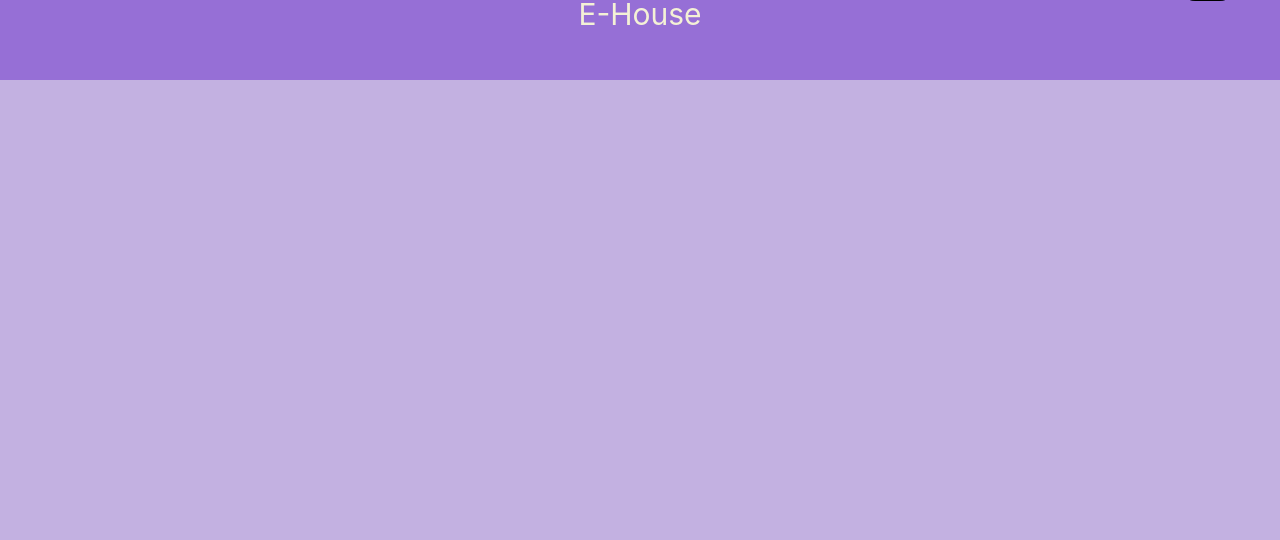
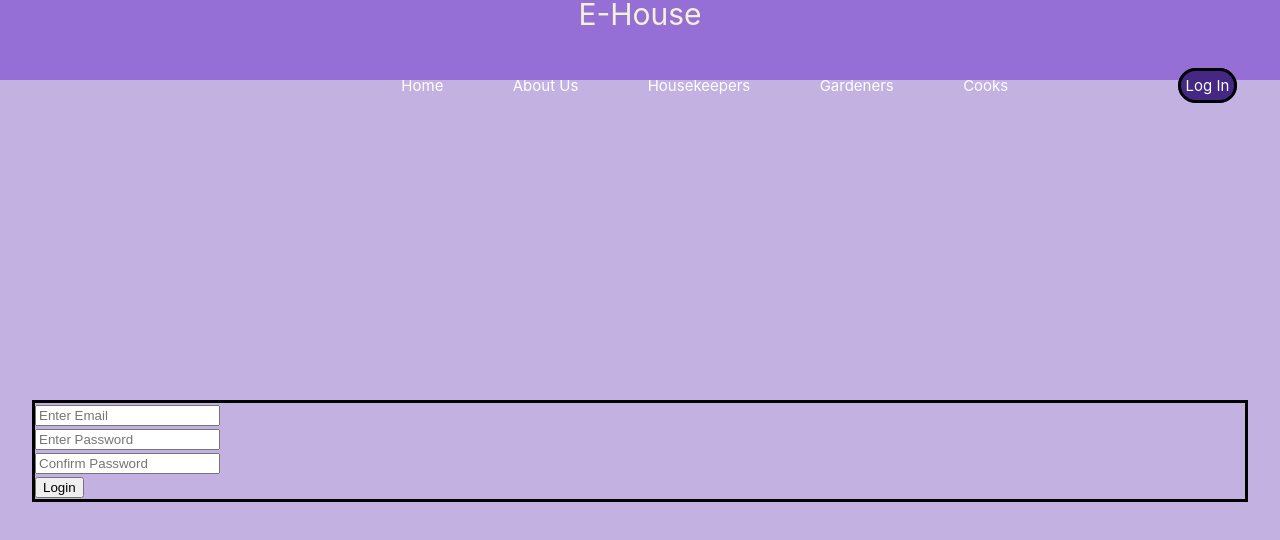
Before and after one commit to staten-island-tech/sql-project, a Vue app in the folder sql-project/: page /SignUpView in a window 1280 px wide. Shown: the top 540 px of the page. Built offline with nearby package versions, Linux system fonts and the light colour scheme.

Commit message:
cummit kms 17

```diff
--- a/sql-project/src/views/SignUpView.vue
+++ b/sql-project/src/views/SignUpView.vue
@@ -1,3 +1,21 @@
 <script></script>
-<template></template>
-<script></script>
+<template>
+  <form class="loginForm">
+    <div class="email">
+      <input type="text" id="emailID" placeholder="Enter Email" />
+    </div>
+    <div>
+      <input type="text" id="passwordID" placeholder="Enter Password" />
+    </div>
+    <div>
+      <input type="text" id="confirmpasswordID" placeholder="Confirm Password" />
+    </div>
+    <button id="loginbtn">Login</button>
+  </form>
+</template>
+
+<style>
+.loginForm {
+  border: black 3px solid;
+}
+</style>
```
